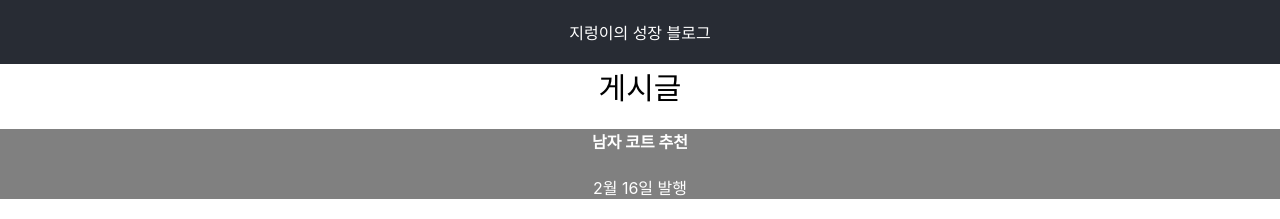
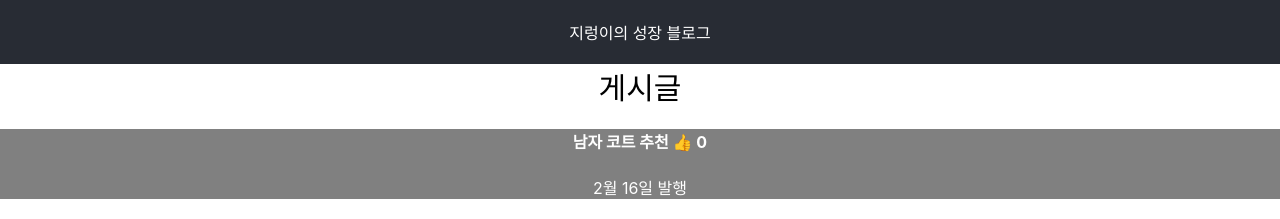
Before and after one commit to yscriuf/CodingApple, a React (Create React App) app in the folder react/blog/: page / in a window 1280 px wide. Shown: the top 219 px of the page. Built offline with nearby package versions, Linux system fonts and the light colour scheme.

Commit message:
따봉버튼 하나 만들어서 버튼 누를 시 숫자 올라가도록. useState를 이용함

```diff
--- a/react/blog/src/App.js
+++ b/react/blog/src/App.js
@@ -5,6 +5,11 @@ import { useState } from 'react';
 function App() {
   let blogName = "지렁이의 성장 블로그";
   let [title, b] = useState(['남자 코트 추천', '여자 코트 추천', '할머니 코트 추천']);
+  let [like, upLike] = useState(0);
+
+  function upCntLike(){
+    upLike(like+1);
+  }
 
   return (
     <div className="App">
@@ -15,7 +20,7 @@ function App() {
         게시글
       </div>
       <div className="list">
-        <h4>{title[0]}</h4>
+        <h4>{title[0]} <span onClick={ upCntLike }>👍</span> {like} </h4>
         <p>2월 16일 발행</p>
       </div>
       <div className="list">
```
